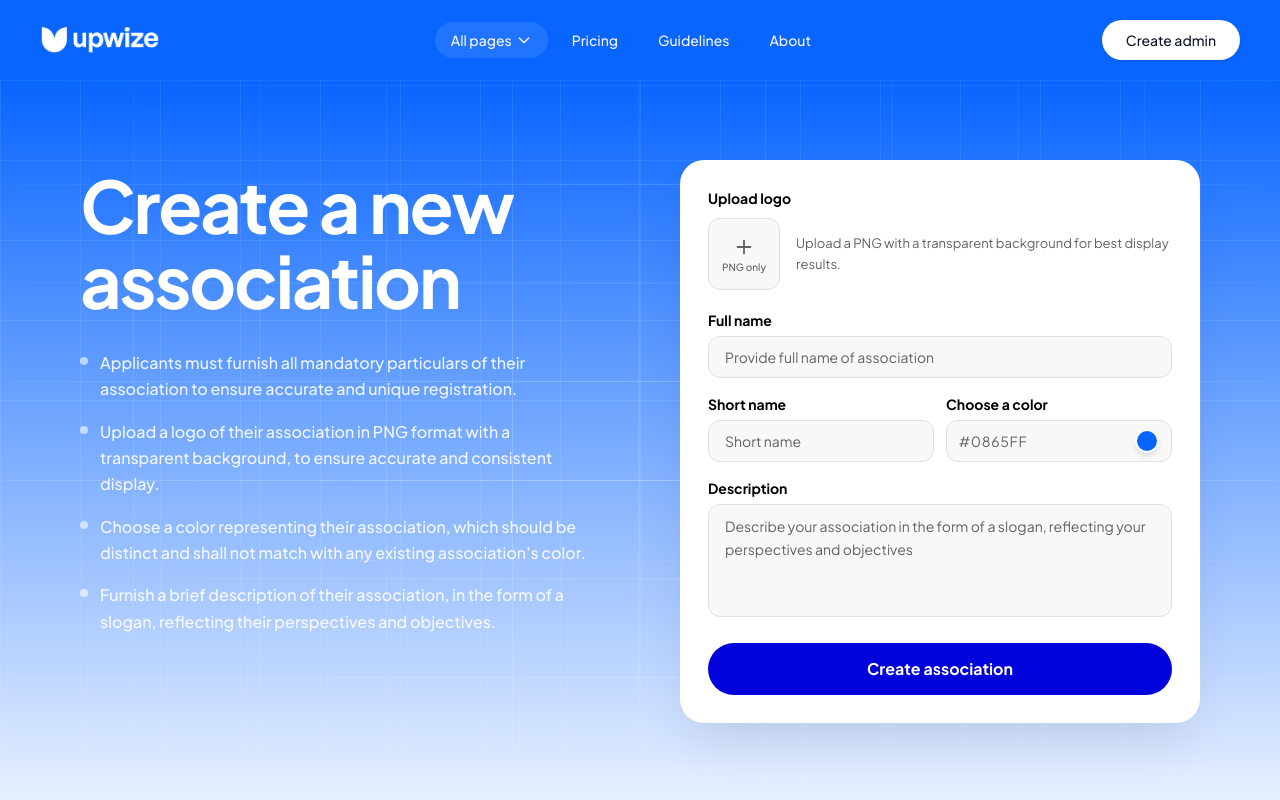
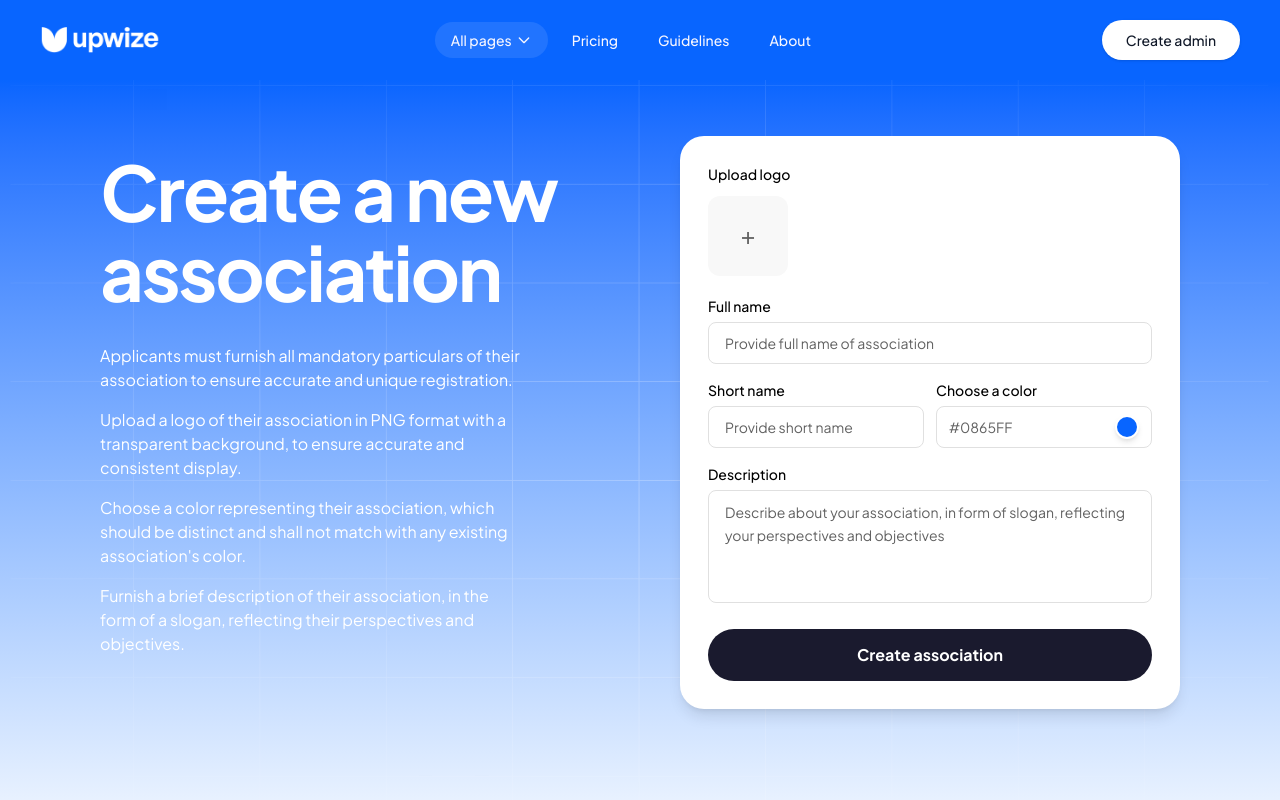
Before and after one commit to sroshann/Upwize, a React (Vite) app in the folder client/: page /admin/add-party in a window 1280 px wide. Shown: the top 800 px of the page. Built offline with nearby package versions, Linux system fonts and the light colour scheme.

Commit message:
Solved issues on addparty which caused due to swaroop branch

```diff
--- a/client/src/Pages/Admin/Add-Party/AddParty.jsx
+++ b/client/src/Pages/Admin/Add-Party/AddParty.jsx
@@ -9,126 +9,85 @@ import { useEffect } from 'react'
 function AddParty() {
 
     const { data: recentlyAdded = [] } = useQuery({
+
         queryKey: queryKeys.rcntAssociation(),
         queryFn: () => {},
         enabled: false,
+
     })
 
     useEffect(() => {
+
         // Resetting recently added cache into empty
         return () => queryClient.removeQueries({ queryKey: queryKeys.rcntAssociation() })
-    }, [queryClient])
+
+    }, [ queryClient ])
 
     return (
-        <section
-            className="min-h-screen flex flex-col antialiased font-[Plus_Jakarta_Sans] relative overflow-hidden"
-            style={{ background: 'linear-gradient(to bottom, #0865FF 0%, #ffffff 100%)' }}
+        <section className="bg-gradient-to-b from-[#0865FF] to-white min-h-screen flex flex-col antialiased">
+
+            {/* Hero + Form area */}
+            <main
+                className="flex-grow flex flex-col justify-start items-center px-5 md:px-12 lg:px-25 pt-8 lg:pt-14 pb-4 relative z-10 w-full bg-cover bg-center bg-no-repeat"
+                style={{ backgroundImage: `url(${backgroundImage})` }}
             >
-            {/* ── Background Shape Image & Grid Overlay ── */}
-            <div
-                className="absolute inset-0 w-full h-full pointer-events-none z-0"
-                style={{
-                    backgroundImage: `url(${backgroundImage}), linear-gradient(to right, rgba(255,255,255,0.08) 1px, transparent 1px), linear-gradient(to bottom, rgba(255,255,255,0.08) 1px, transparent 1px)`,
-                    backgroundSize: 'cover, 80px 80px, 80px 80px',
-                    backgroundPosition: 'center, 0 0, 0 0',
-                    backgroundRepeat: 'no-repeat, repeat, repeat',
-                }}
-            />
 
-            {/* ── Main Content ── */}
-            <main className="relative z-10 flex-grow w-full">
-                <div className="w-full max-w-7xl mx-auto px-5 sm:px-8 md:px-10 lg:px-16 xl:px-20 pt-10 md:pt-14 lg:pt-20 pb-20">
-
-                    {/* ══════════════════════════════════════════════════
-                        DESKTOP LAYOUT (lg+): Left text col + Right form
-                    ══════════════════════════════════════════════════ */}
-                    <div className="hidden lg:flex flex-row items-start gap-12 xl:gap-20">
-
-                        {/* Left: Title + Bullet Points */}
-                        <div className="flex-1 min-w-0 pt-2">
-                            <h1 className="text-[56px] xl:text-[72px] font-bold leading-[1.04] tracking-[-0.03em] text-white mb-6 xl:mb-8">
+                {/* MOBILE layout (< md) */}
+                <div className="flex md:hidden w-full flex-col">
+                    <h1 className="text-[48px] text-center leading-[48px] tracking-[-0.02em] font-bold text-white mb-5">
                         Create a new<br />association
                     </h1>
-                            <ul className="flex flex-col gap-4">
+                    <div className="grid grid-cols-1 gap-x-4 gap-y-3 mb-8 w-[90%] mx-auto">
                         {bulletPoints.map((point, i) => (
-                                    <li key={i} className="flex items-start gap-3">
-                                        {/* Bullet dot */}
-                                        <span className="mt-[7px] w-2 h-2 rounded-full bg-white/60 flex-shrink-0" />
-                                        <p className="text-white/90 text-[14px] xl:text-[16px] leading-[1.65] font-medium">
+                            <p key={i} className="text-white text-center text-[13px] leading-[16px] font-normal">
                                 {point}
                             </p>
-                                    </li>
                         ))}
-                            </ul>
+                    </div>
+                    <FormCard />
                 </div>
 
-                        {/* Right: Form Card */}
-                        <div className="w-full max-w-[480px] xl:max-w-[520px] flex-shrink-0">
+                {/* TABLET layout (md only) */}
+                <div className="hidden md:flex lg:hidden w-full max-w-2xl flex-col mx-auto">
+                    <h1 className="text-[70px] text-center leading-[68px] tracking-[-0.03em] font-bold text-white mb-8">
+                        Create a new association
+                    </h1>
+                    <div className="grid grid-cols-2 gap-x-6 gap-y-3 mb-10">
+                        {bulletPoints.map((point, i) => (
+                            <p key={i} className="text-white text-center text-[15px] leading-[20px] font-normal">
+                                {point}
+                            </p>
+                        ))}
+                    </div>
+                    <div className="flex-1 w-[85%] mx-auto">
                         <FormCard />
                     </div>
                 </div>
 
-                    {/* ══════════════════════════════════════════════════
-                        TABLET LAYOUT (md only): centered, stacked
-                    ══════════════════════════════════════════════════ */}
-                    <div className="hidden md:flex lg:hidden flex-col items-center gap-0">
-                        <div className="w-full max-w-xl text-center mb-8">
-                            <h1 className="text-[62px] font-bold leading-[1.02] tracking-[-0.03em] text-white mb-6">
+                {/* DESKTOP layout (lg+) */}
+                <div className="hidden lg:flex w-full max-w-7xl mx-auto flex-row items-start gap-12 xl:gap-20">
+                    {/* Left text column */}
+                    <div className="flex-1 flex flex-col pt-4">
+                        <h1 className="text-[64px] xl:text-[76px] leading-[1.05] tracking-[-0.03em] font-bold text-white mb-8">
                             Create a new<br />association
                         </h1>
-                            <div className="grid grid-cols-2 gap-x-8 gap-y-3 text-left px-2">
+                        <div className="flex flex-col gap-4">
                             {bulletPoints.map((point, i) => (
-                                    <p key={i} className="text-white/90 text-[14px] leading-[1.6] font-medium flex items-start gap-2">
-                                        <span className="mt-[7px] w-1.5 h-1.5 rounded-full bg-white/60 flex-shrink-0" />
+                                <p key={i} className="text-white text-[15px] xl:text-[16px] leading-[24px] font-normal max-w-[420px]">
                                     {point}
                                 </p>
                             ))}
                         </div>
                     </div>
-                        <div className="w-full max-w-lg">
+                    {/* Right form column */}
+                    <div className="flex-1 max-w-[500px] xl:max-w-[560px]">
                         <FormCard />
                     </div>
                 </div>
 
-                    {/* ══════════════════════════════════════════════════
-                        MOBILE LAYOUT (<md): centered, compact stacked
-                    ══════════════════════════════════════════════════ */}
-                    <div className="flex md:hidden flex-col items-center gap-0">
-                        <div className="w-full text-center mb-7">
-                            <h1 className="text-[42px] sm:text-[52px] font-bold leading-[1.04] tracking-[-0.02em] text-white mb-5">
-                                Create a new<br />association
-                            </h1>
-                            <div className="flex flex-col gap-2.5 w-[88%] mx-auto">
-                                {bulletPoints.map((point, i) => (
-                                    <p key={i} className="text-white/85 text-[13px] sm:text-[14px] leading-[1.6] font-medium text-center">
-                                        {point}
-                                    </p>
-                                ))}
-                            </div>
-                        </div>
-                        <div className="w-full max-w-sm sm:max-w-md">
-                            <FormCard />
-                        </div>
-                    </div>
+                { recentlyAdded && recentlyAdded.length > 0 && <AddedParties associations={ recentlyAdded } />}
+            </main>
 
-                    {/* ── Recently Added Section ── */}
-                    {recentlyAdded && recentlyAdded.length > 0 && (
-                        <div className="mt-16 sm:mt-20">
-
-                            {/* Section heading — matches ViewCandidate "CLUBS AND RESPONSIBILITIES" style */}
-                            <h2 className="text-xl sm:text-2xl md:text-3xl lg:text-4xl font-bold uppercase text-white mb-6 sm:mb-8 tracking-wide">
-                                Recently Added
-                            </h2>
-
-                            {/* Divider */}
-                            <div className="w-16 h-0.5 bg-white/30 mb-8" />
-
-                            <AddedParties associations={recentlyAdded} />
-                        </div>
-                    )}
-
-                </div>
-            </main>
         </section>
     )
 }
--- a/client/src/Pages/Admin/Add-Party/FormCard.jsx
+++ b/client/src/Pages/Admin/Add-Party/FormCard.jsx
@@ -6,7 +6,7 @@ import { validateImage } from '../../../utils/validate.utils'
 
 function FormCard() {
 
-    const [logoPreview, setLogoPreview] = useState(null)
+    const [logoPreview, setLogoPreview] = useState(null) // To preview logo
     const fileInputRef = useRef(null)
 
     const formik = addPartyFormik({ setLogoPreview, fileInputRef })
@@ -20,7 +20,7 @@ function FormCard() {
         const { error, message } = validateImage(file)
         if (error) {
             toast.error(message, { style: toastStyle })
-            e.target.value = ''
+            e.target.value = '' // reset the input so the same file can be re-selected
             return
         }
 
@@ -33,24 +33,22 @@ function FormCard() {
     }
 
     return (
-        <div className="w-full bg-white rounded-2xl md:rounded-3xl p-5 sm:p-6 md:p-7 shadow-2xl shadow-black/10">
+        <div className="md:w-full w-[97%] mx-auto bg-white rounded-2xl md:rounded-3xl p-5 md:p-7 shadow-lg">
 
-            {/* ── Upload Logo ── */}
-            <p className="text-[#000000] text-sm font-semibold mb-2.5">Upload logo</p>
+            {/* Upload logo label */}
+            <p className="text-black text-sm font-medium mb-3">Upload logo</p>
 
-            <div className="flex items-center gap-4 mb-5">
+            {/* Upload area */}
+            <div className="flex items-center gap-3 mb-5">
 
-                {/* Upload button (hidden when preview exists) */}
+                {/* Upload trigger — hidden once an image is selected */}
                 {!logoPreview && (
                     <button
                         type="button"
                         onClick={() => fileInputRef.current?.click()}
-                        className="w-16 h-16 sm:w-[72px] sm:h-[72px] rounded-xl bg-[#F8F8F8] border border-[#E0E0E0] flex flex-col items-center justify-center hover:border-[#0865FF] hover:bg-blue-50 transition-all duration-200 cursor-pointer flex-shrink-0 gap-1"
+                        className="w-16 h-16 md:w-20 md:h-20 rounded-xl bg-[#F8F8F8] flex items-center justify-center hover:border-[#0865FF] hover:bg-blue-50 transition-all duration-200 cursor-pointer flex-shrink-0 overflow-hidden"
                     >
-                        <svg width="22" height="22" fill="none" viewBox="0 0 24 24">
-                            <path d="M12 5v14M5 12h14" stroke="#616161" strokeWidth="2" strokeLinecap="round" />
-                        </svg>
-                        <span className="text-[#616161] text-[10px] font-medium leading-none">PNG only</span>
+                        <span className="text-[#616161] md:mb-1 text-2xl font-light leading-none select-none">+</span>
                         <input
                             ref={fileInputRef}
                             type="file"
@@ -61,96 +59,66 @@ function FormCard() {
                     </button>
                 )}
 
-                {/* Logo preview */}
+                {/* Preview — shown only when an image is selected */}
                 {logoPreview && (
-                    <div className="relative flex-shrink-0">
-                        <img
-                            src={logoPreview}
-                            alt="Logo preview"
-                            className="w-16 h-16 sm:w-[72px] sm:h-[72px] rounded-xl object-contain border border-[#E0E0E0] bg-[#F8F8F8]"
-                        />
+                    <div className="relative">
+                        <img src={logoPreview} alt="Logo preview" className="w-16 h-16 md:w-20 md:h-20 rounded-xl object-contain" />
+
                         <button
                             type="button"
                             onClick={() => {
                                 setLogoPreview(null)
+                                // Reset input so the same file can be re-selected later
                                 if (fileInputRef.current) fileInputRef.current.value = ''
                                 formik.setFieldValue('logo', null)
                             }}
-                            className="absolute -top-2 -right-2 w-5 h-5 rounded-full bg-[#E64240] flex items-center justify-center text-white hover:bg-red-600 transition-all duration-200 cursor-pointer shadow-sm"
+                            className="absolute top-0 right-0 w-6 h-6 rounded-full bg-red-100 flex items-center justify-center text-red-600 hover:text-white hover:bg-red-500 transition-all duration-200 cursor-pointer flex-shrink-0 overflow-hidden"
                         >
-                            <svg xmlns="http://www.w3.org/2000/svg" width="10" height="10" fill="currentColor" viewBox="0 0 24 24">
-                                <path d="m7.76 14.83-2.83 2.83 1.41 1.41 2.83-2.83 2.12-2.12.71-.71.71.71 1.41 1.42 3.54 3.53 1.41-1.41-3.53-3.54-1.42-1.41-.71-.71 5.66-5.66-1.41-1.41L12 10.59 6.34 4.93 4.93 6.34 10.59 12l-.71.71z" />
+                            <svg xmlns="http://www.w3.org/2000/svg" width="13" height="13"
+                                fill="currentColor" viewBox="0 0 24 24">
+                                <path d="m7.76 14.83-2.83 2.83 1.41 1.41 2.83-2.83 2.12-2.12.71-.71.71.71 1.41 1.42 3.54 3.53 1.41-1.41-3.53-3.54-1.42-1.41-.71-.71 5.66-5.66-1.41-1.41L12 10.59 6.34 4.93 4.93 6.34 10.59 12l-.71.71z"></path>
                             </svg>
                         </button>
                     </div>
                 )}
 
-                {/* Helper text */}
-                <div className="flex flex-col gap-1">
-                    <p className="text-[#616161] text-[12px] sm:text-[13px] font-normal leading-relaxed">
-                        Upload a PNG with a transparent background for best display results.
-                    </p>
-                    {logoPreview && (
-                        <button
-                            type="button"
-                            onClick={() => fileInputRef.current?.click()}
-                            className="text-[#0865FF] text-[12px] font-semibold hover:underline w-fit cursor-pointer"
-                        >
-                            Change image
-                            <input
-                                ref={fileInputRef}
-                                type="file"
-                                accept="image/png"
-                                className="hidden"
-                                onChange={handleLogoUpload}
-                            />
-                        </button>
-                    )}
-                </div>
             </div>
 
-            {/* ── Form Fields ── */}
             <form onSubmit={formik.handleSubmit} className="flex flex-col gap-4">
 
                 {/* Full name */}
                 <div>
-                    <label className="block text-[#000000] text-sm font-semibold mb-1.5">
+                    <label className="block text-black text-sm font-medium mb-1.5">
                         Full name
                     </label>
                     <input
                         type="text"
                         {...formik.getFieldProps('fullName')}
                         placeholder="Provide full name of association"
-                        className="bg-[#F8F8F8] w-full border border-[#E0E0E0] rounded-xl px-4 py-2.5 text-sm text-[#000000] placeholder-[#616161] font-normal focus:outline-none focus:border-[#0865FF] focus:ring-1 focus:ring-[#0865FF] transition-all duration-200"
+                        className="bg-[#F8F8F8] w-full border border-[#E0E0E0] rounded-lg px-4 py-2.5 text-sm text-black placeholder-[#616161] font-normal focus:outline-none focus:border-[#0865FF] focus:ring-1 focus:ring-[#0865FF] transition-all duration-200 bg-white"
                     />
-                    {formik.touched.fullName && formik.errors.fullName && (
-                        <p className="text-[#E64240] text-xs mt-1 font-medium">{formik.errors.fullName}</p>
-                    )}
                 </div>
 
                 {/* Short name + Color picker */}
                 <div className="flex gap-3">
-                    <div className="flex-1 min-w-0">
-                        <label className="block text-[#000000] text-sm font-semibold mb-1.5">
+                    <div className="flex-1">
+                        <label className="block text-black text-sm font-medium mb-1.5">
                             Short name
                         </label>
                         <input
                             type="text"
                             {...formik.getFieldProps('shortName')}
-                            placeholder="Short name"
-                            className="bg-[#F8F8F8] w-full border border-[#E0E0E0] rounded-xl px-4 py-2.5 text-sm text-[#000000] placeholder-[#616161] font-normal focus:outline-none focus:border-[#0865FF] focus:ring-1 focus:ring-[#0865FF] transition-all duration-200"
+                            placeholder="Provide short name"
+                            className="w-full border border-[#E0E0E0] rounded-lg px-4 py-2.5 text-sm text-black placeholder-[#616161] font-normal focus:outline-none focus:border-[#0865FF] focus:ring-1 focus:ring-[#0865FF] transition-all duration-200 bg-white"
                         />
-                        {formik.touched.shortName && formik.errors.shortName && (
-                            <p className="text-[#E64240] text-xs mt-1 font-medium">{formik.errors.shortName}</p>
-                        )}
                     </div>
 
-                    <div className="flex-1 min-w-0">
-                        <label className="block text-[#000000] text-sm font-semibold mb-1.5">
+                    <div className="flex-1">
+                        <label className="block text-black text-sm font-medium mb-1.5">
                             Choose a color
                         </label>
-                        <div className="flex items-center bg-[#F8F8F8] border border-[#E0E0E0] rounded-xl px-3 py-2 gap-2 h-[42px] focus-within:border-[#0865FF] focus-within:ring-1 focus-within:ring-[#0865FF] transition-all duration-200">
-                            <span className="text-sm text-[#616161] font-normal flex-1 truncate uppercase tracking-wider">
+                        <div className="flex items-center border border-[#E0E0E0] rounded-lg px-3 py-2 gap-2 bg-white h-[42px] focus-within:border-[#0865FF] focus-within:ring-1 focus-within:ring-[#0865FF] transition-all duration-200">
+                            <span className="text-sm text-[#616161] font-normal flex-1 truncate uppercase">
                                 {formik.values.color}
                             </span>
                             <label className="cursor-pointer flex-shrink-0 relative">
@@ -170,28 +138,22 @@ function FormCard() {
 
                 {/* Description */}
                 <div>
-                    <label className="block text-[#000000] text-sm font-semibold mb-1.5">
+                    <label className="block text-black text-sm font-medium mb-1.5">
                         Description
                     </label>
                     <textarea
                         {...formik.getFieldProps('description')}
-                        placeholder="Describe your association in the form of a slogan, reflecting your perspectives and objectives"
+                        placeholder="Describe about your association, in form of slogan, reflecting your perspectives and objectives"
                         rows={4}
-                        className="bg-[#F8F8F8] w-full border border-[#E0E0E0] rounded-xl px-4 py-2.5 text-sm text-[#000000] placeholder-[#616161] font-normal focus:outline-none focus:border-[#0865FF] focus:ring-1 focus:ring-[#0865FF] transition-all duration-200 resize-none leading-relaxed"
+                        className="w-full border border-[#E0E0E0] rounded-lg px-4 py-2.5 text-sm text-black placeholder-[#616161] font-normal focus:outline-none focus:border-[#0865FF] focus:ring-1 focus:ring-[#0865FF] transition-all duration-200 bg-white resize-none leading-relaxed"
                     />
-                    {formik.touched.description && formik.errors.description && (
-                        <p className="text-[#E64240] text-xs mt-1 font-medium">{formik.errors.description}</p>
-                    )}
                 </div>
 
                 {/* Submit button */}
                 <button
                     type="submit"
-                    className="w-full bg-[#0101DB] hover:bg-[#0865FF] text-white font-bold text-sm sm:text-base py-3.5 rounded-full transition-all duration-300 hover:shadow-lg hover:shadow-blue-500/30 hover:-translate-y-0.5 mt-1 cursor-pointer"
-                >
-                    Create association
-                </button>
-
+                    className="w-full bg-[#1a1a2e] hover:bg-[#0101DB] text-white font-semibold text-sm md:text-base py-3.5 rounded-full transition-all duration-300 hover:shadow-lg hover:shadow-blue-500/30 hover:-translate-y-0.5 mt-1"
+                >Create association</button>
             </form>
         </div>
     )
```
Lines whose indentation alone changed are shown as unchanged.
